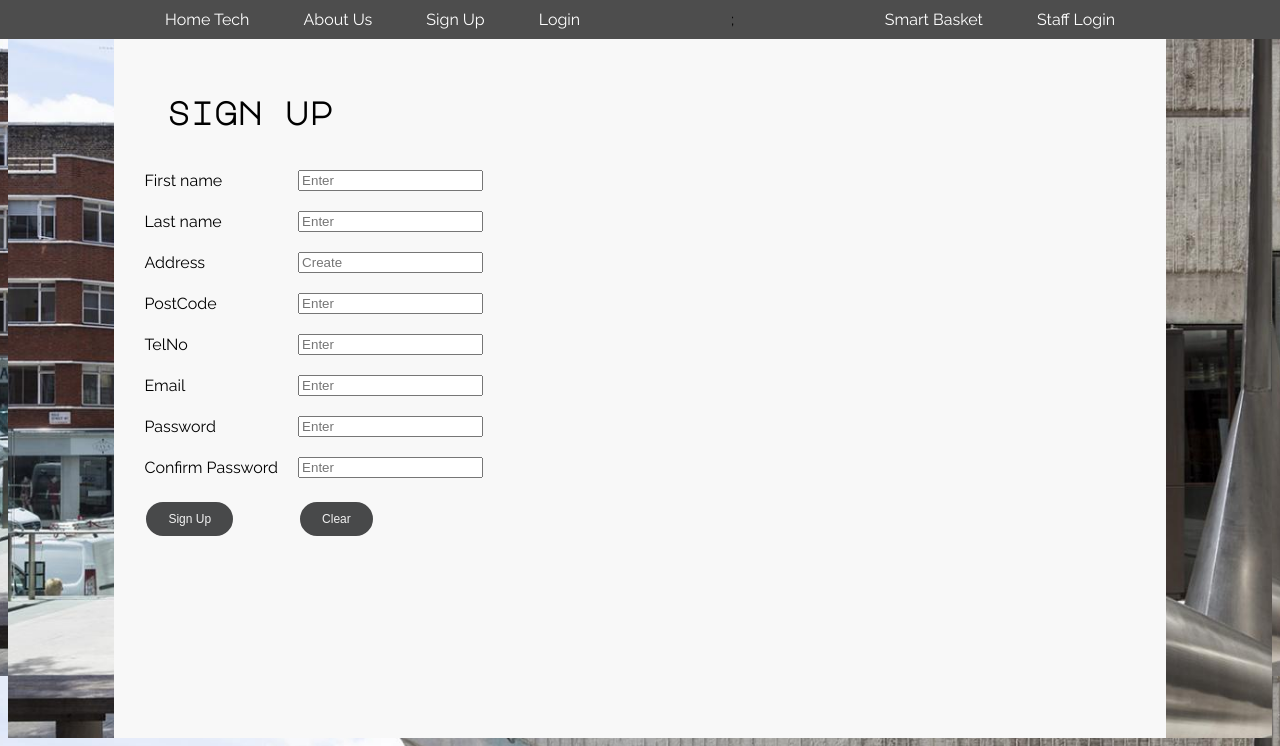
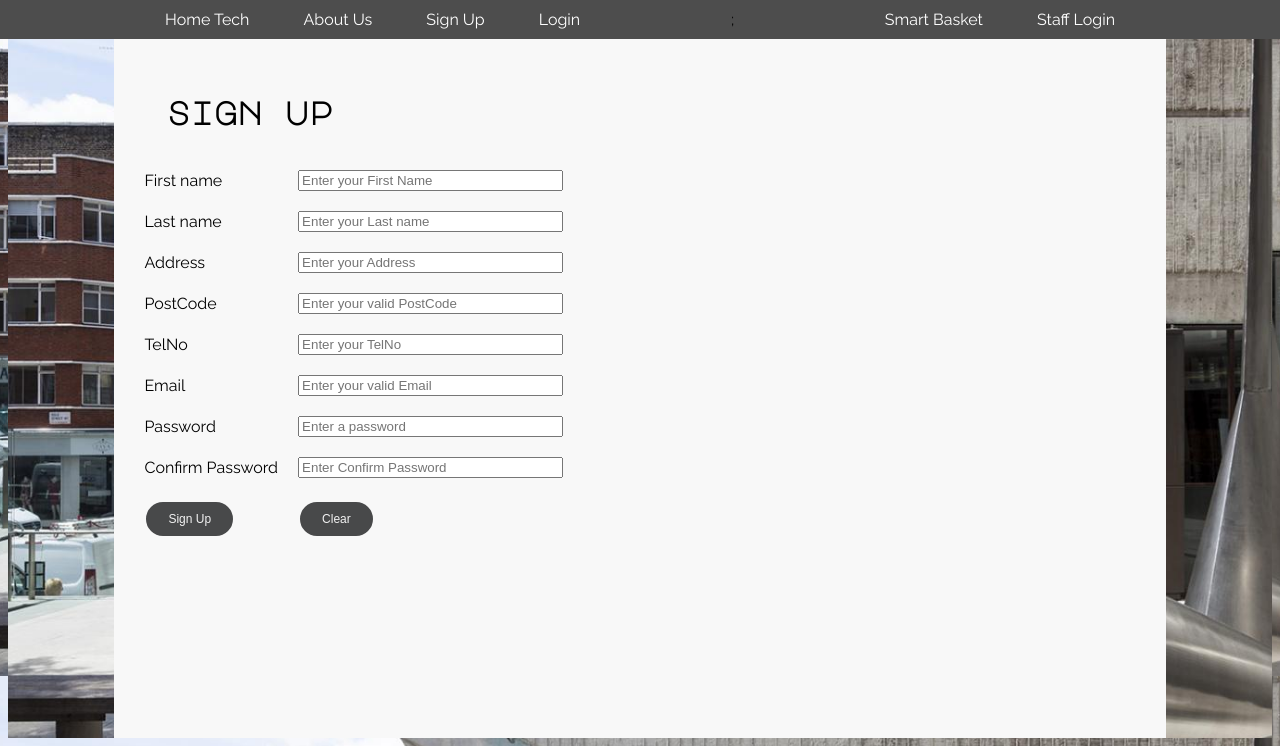
Before and after one commit to DKRajasekera/Hometeq, a PHP site: page /signup.php in a window 1280 px wide. Shown: the part 124-870 px from the top of the page. Run offline with PHP 8.4, Linux system fonts and the light colour scheme.

Commit message:
edit file

```diff
--- a/mystylesheet.css
+++ b/mystylesheet.css
@@ -401,7 +401,3 @@ button:hover, #submitbtn:hover, .btn:hover{
 .noBorders{
 	border-right: 1px solid white;
 }
-
-.username {
-
-}
--- a/signup.php
+++ b/signup.php
@@ -8,33 +8,53 @@ echo "<h4>" . $pagename . "</h4>"; //display name of the page on the web page
 echo "<form action=signup_process.php method=post>";
 echo "<table style='border: 0px'>";
 echo "<tr><td style='border: 0px'><label class=fname>First name</label></td>";
-echo "<td style='border: 0px'><input type=text id=fname name=fname placeholder=Enter your First Name Required></td>";
+echo "<td style='border: 0px'><input type=text id=fname name=fname size = 30 placeholder='Enter your First Name'Required></td>";
 echo "</tr>";
 echo "<tr><td style='border: 0px'><label class=lname>Last name</label></td>";
-echo "<td style='border: 0px'><input type=text id=lname name=lname placeholder=Enter your Last name Required></td>";
+echo "<td style='border: 0px'><input type=text id=lname name=lname size = 30 placeholder='Enter your Last name' Required></td>";
 echo "</tr>";
 echo "<tr><td style='border: 0px'><label class='Address'>Address</label></td>";
-echo "<td style='border: 0px'><input type=text id=Address name=Address placeholder=Create a user name (only letters and numbers) Required></td>";
+echo "<td style='border: 0px'><input type=text id=Address name=Address size = 30 placeholder='Enter your Address' Required></td>";
 echo "</tr>";
 echo "<tr><td style='border: 0px'><label class=PostCode>PostCode</label></td>";
-echo "<td style='border: 0px'><input type=PostCode id=PostCode name=PostCode placeholder=Enter your valid PostCode Required></td>";
+echo "<td style='border: 0px'><input type=text id=PostCode name=PostCode size = 30 placeholder='Enter your valid PostCode' Required></td>";
 echo "</tr>";
 echo "<tr><td style='border: 0px'><label class=TelNo>TelNo</label></td>";
-echo "<td style='border: 0px'><input type=TelNo id=TelNo name=TelNo placeholder=Enter your valid TelNo Required></td>";
+echo "<td style='border: 0px'><input type=text id=TelNo name=TelNo size = 30 placeholder='Enter your TelNo' Required></td>";
 echo "</tr>";
 echo "<tr><td style='border: 0px'><label class=Email>Email</label></td>";
-echo "<td style='border: 0px'><input type=Email id=Email name=Email placeholder=Enter your valid Email Required></td>";
+echo "<td style='border: 0px'><input type=Email id=Email name=Email size = 30 placeholder='Enter your valid Email' Required></td>";
 echo "</tr>";
 echo "<tr><td style='border: 0px'><label class=pass1>Password</label></td>";
-echo "<td style='border: 0px'><input type=password id=pass1 name=pass1 placeholder=Enter a password Required></td>";
+echo "<td style='border: 0px'><input type=password id=pass1 name=pass1 size = 30 placeholder='Enter a password' Required></td>";
 echo "</tr>";
 echo "<tr><td style='border: 0px'><label class=pass2>Confirm Password</label></td>";
-echo "<td style='border: 0px'><input type=password id=pass2 name=pass2 placeholder=Enter Confirm Password Required></td>";
+echo "<td style='border: 0px'><input type=password id=pass2 name=pass2 size = 30 placeholder='Enter Confirm Password' Required></td>";
 echo "</tr>";
 echo "<tr><input type=hidden name=cru_req value=signup>";
-echo "<td style='border: 0px'><button class=but type=submit>Sign Up</button></td>";
-echo "<td style='border: 0px'><button class=Clear>Clear</button></td></tr>";
+echo "<td style='border: 0px'><button class=but type=submit onclick = checkPassword()>Sign Up</button></td>";
+echo "<td style='border: 0px'><button class=Clear onclick=clearForm()>Clear</button></td></tr>";
 
 echo " </form>";
 echo "</body>";
-?>
+echo "<script>
+function checkPassword() {
+  var pass1 = document.getElementById('pass1').value;
+  var pass2 = document.getElementById('pass2').value;
+
+  if (pass1 != pass2) {
+    alert('Passwords do not match');
+    return false;
+  }
+  return true;
+}
+
+function clearForm() {
+    var form = document.querySelector('form'); // get the form element
+    var inputs = form.querySelectorAll('input'); // get all the input elements in the form
+    for (var i = 0; i < inputs.length; i++) {
+      inputs[i].value = ''; // reset the value of each input to an empty string
+    }
+  }
+  </script>"
+    ?>
```
Also changed, not shown: signup_process.php (+31 -0 lines).
